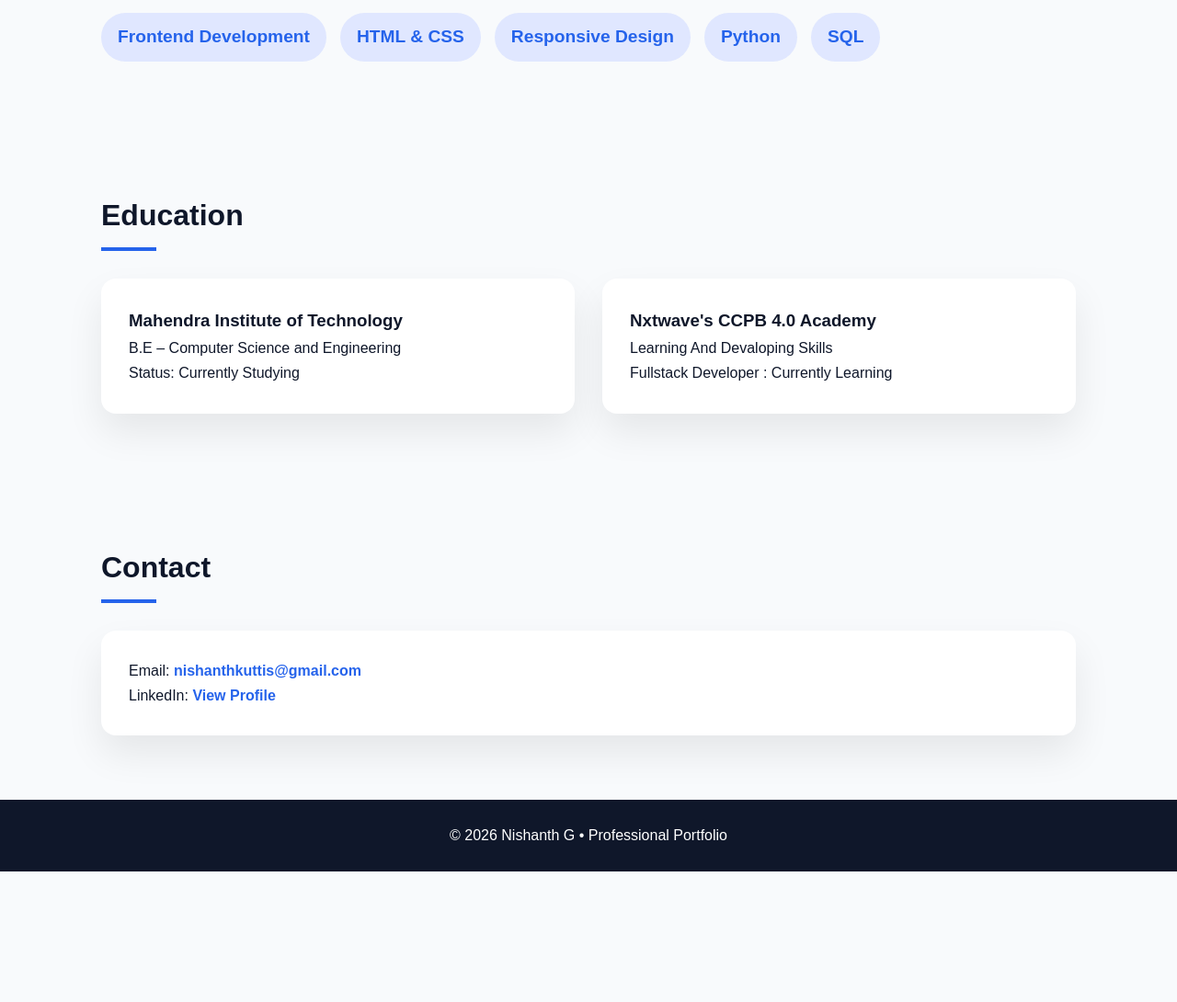
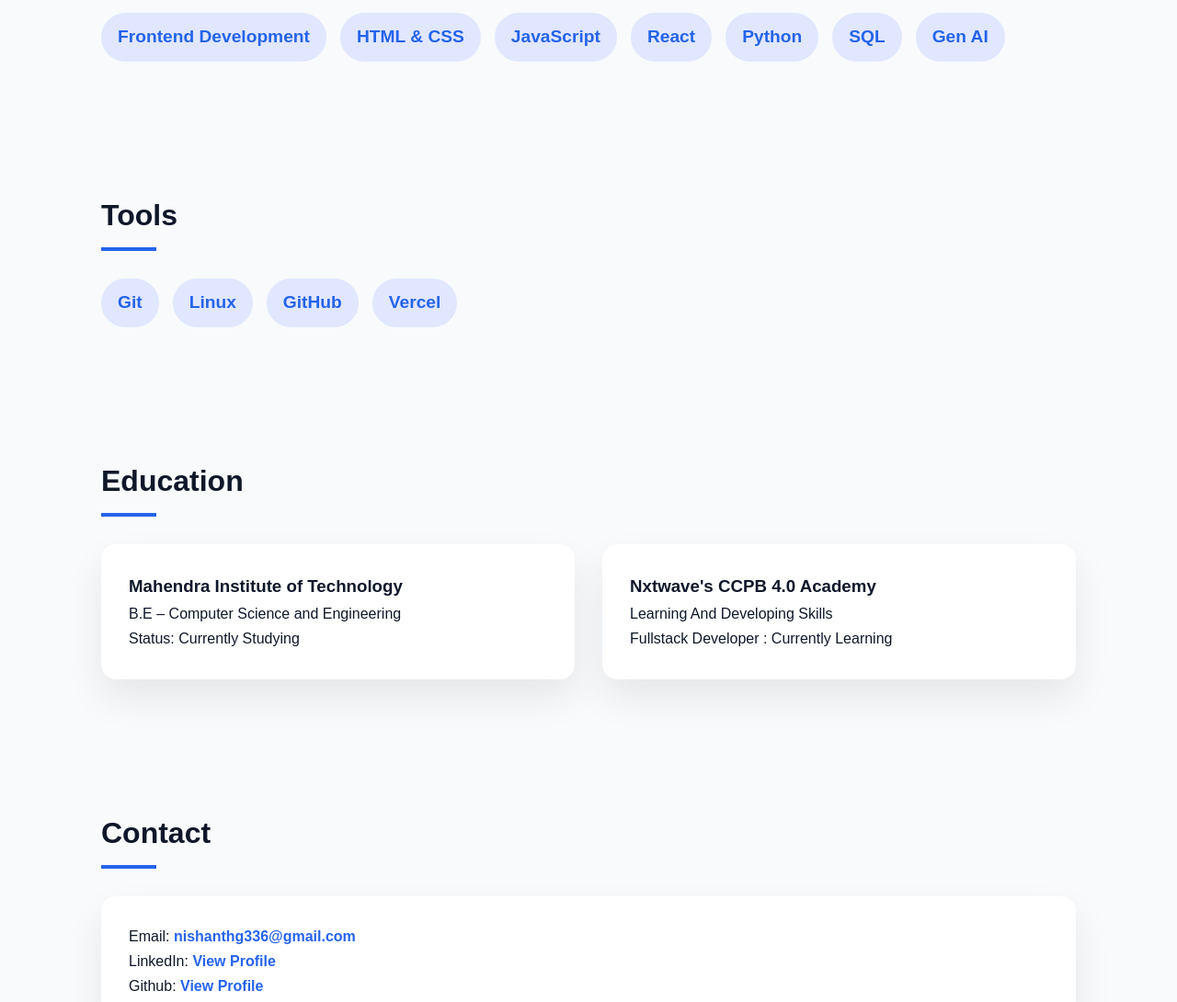
Before and after one commit to Nishanth-G-336/Nishanth-G-336, a plain HTML site: page index.html in a window 1280 px wide. Shown: the part 940-2030 px from the top of the page at 92% size. Before the commit the page ends 1888 px from the top, so only its background shows below. Drawn offline with Linux system fonts and the light colour scheme.

Commit message:
Edited skills and tools with  add script.

```diff
--- a/index.html
+++ b/index.html
@@ -5,6 +5,7 @@
     <meta charset="UTF-8" />
     <meta name="viewport" content="width=device-width, initial-scale=1.0" />
     <link rel="stylesheet" href="style.css"/>
+    <link rel="script" href="script.js"/>
     <title>Nishanth G | Professional Portfolio</title>
 </head>
 
@@ -38,12 +39,24 @@
     </section>
     <section class="">
         <h2 id="Skills" class="ah2">Skills</h2>
-        <div class="skills ss">
+        <div class="skills">
             <span class="">Frontend Development</span>
             <span class="">HTML & CSS</span>
-            <span class="">Responsive Design</span>
+            <span class="">JavaScript</span>
+            <span class="">React</span>
             <span class="">Python</span>
             <span class="">SQL</span>
+            <span class="">Gen AI</span>
+        </div>
+    </section>
+    <section class="">
+        <h2 id="Tools" class="ah2">Tools</h2>
+        <div class="skills">
+            <span class="">Git</span>
+            <span class="">Linux</span>
+            <span class="">GitHub</span>
+            <span class="">Vercel</span>
+
         </div>
     </section>
     <section>
@@ -56,7 +69,7 @@
             </div>
             <div class="card">
                 <h3>Nxtwave's CCPB 4.0 Academy</h3>
-                <p>Learning And Devaloping Skills</p>
+                <p>Learning And Developing Skills</p>
                 <p>Fullstack Developer : Currently Learning </p>
             </div>
         </div>
@@ -65,10 +78,15 @@
         <h2 id="contact">Contact</h2>
         <div class="card">
             <p>Email:
-                <a href="mailto:nishanthkuttis@gmail.com">nishanthkuttis@gmail.com</a>
+                <a href="mailto:nishanthkuttis@gmail.com">nishanthg336@gmail.com</a>
             </p>
             <p>LinkedIn:
                 <a href="https://www.linkedin.com/in/nishanth-gowthaman-ab71013a2" target="_blank">
+                    View Profile
+                </a>
+            </p>
+            <p>Github:
+                <a href="https://github.com/Nishanth-G-336" target="_blank">
                     View Profile
                 </a>
             </p>
--- a/style.css
+++ b/style.css
@@ -214,11 +214,6 @@ a {
     text-decoration: none;
     font-weight: 600;
 }
-
-a:hover {
-    text-decoration: underline;
-}
-
 /* FOOTER */
 footer {
     background: var(--dark);
```
